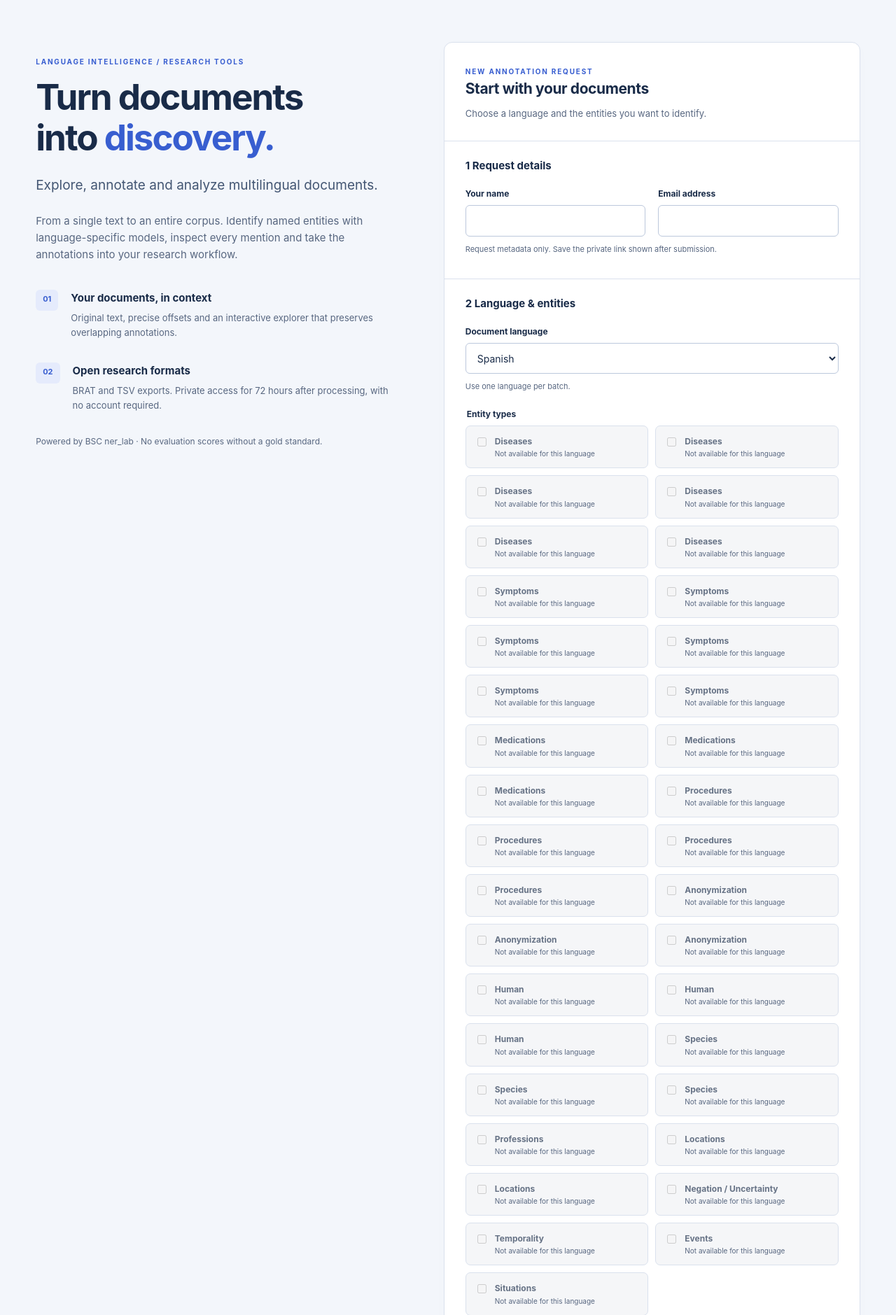
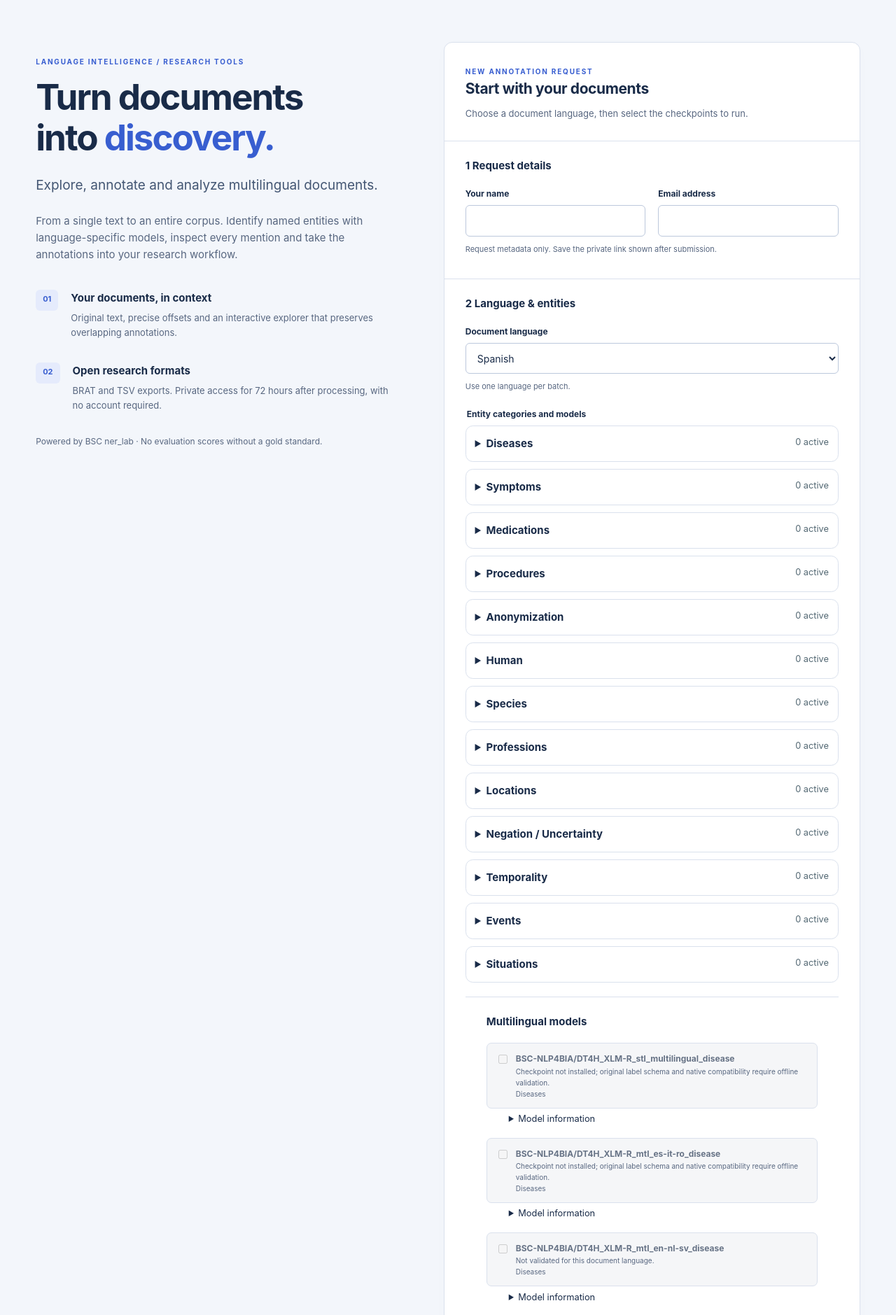
Before and after one commit to nlp4bia-bsc/ner-inference-web, a FastAPI app: page / in a window 1280 px wide. Shown: the part 71-1950 px from the top of the page at 70% size. Run offline with FastAPI, Linux system fonts and the light colour scheme.

Commit message:
feat: expose flat model categories and explicit multilingual selections

```diff
--- a/app/static/form.js
+++ b/app/static/form.js
@@ -4,7 +4,7 @@ const base = document.querySelector("meta[name=app-prefix]").content;
 const messages = {
   noModels:
     "No validated models are available for this language. Inference is currently unavailable.",
-  choose: "Choose one or more available entity types.",
+  choose: "Expand a category and choose one or more checkpoints.",
   unavailable: "Not available for this language",
   loadingError:
     "The model catalog could not be loaded. Please reload this page.",
@@ -19,9 +19,36 @@ const error = document.querySelector("#error");
 let catalog = [],
   busy = false;
 function selected() {
-  return [...entities.querySelectorAll("input:checked")].map((x) => x.value);
+  return [
+    ...new Set(
+      [...entities.querySelectorAll("input:checked")].map((x) => x.value),
+    ),
+  ];
+}
+function selectedCategories() {
+  const active = new Set(selected());
+  return [
+    ...new Set(
+      catalog
+        .filter((row) => active.has(row.model_id || row.entity))
+        .map((row) => row.display_name),
+    ),
+  ];
 }
 function update() {
+  for (const detail of entities.querySelectorAll("details[data-category]")) {
+    const active = new Set(selected());
+    const ids = new Set(
+      catalog
+        .filter(
+          (row) =>
+            row.entity === detail.dataset.category &&
+            active.has(row.model_id || row.entity),
+        )
+        .map((row) => row.model_id || row.entity),
+    );
+    detail.querySelector(".model-count").textContent = `${ids.size} active`;
+  }
   const pasted = document.querySelector("#input-mode").value === "PASTED_TEXT";
   const value = document.querySelector("#pasted-text").value;
   document.querySelector("#paste-counter").textContent =
@@ -32,47 +59,149 @@ function update() {
     (pasted ? !value.trim() : !files.files.length);
   if (pasted) {
     document.querySelector("#summary").textContent =
-      `${document.querySelector("#document-name").value || "pasted-text.txt"} · ${new TextEncoder().encode(value).length} bytes · ${language.value} · ${selected().join(", ")}`;
+      `${document.querySelector("#document-name").value || "pasted-text.txt"} · ${new TextEncoder().encode(value).length} bytes · ${language.value} · ${selectedCategories().join(", ")} · ${selected().length} model(s)`;
     return;
   }
   const names = [...files.files].map((x) => x.name);
   const bytes = [...files.files].reduce((sum, x) => sum + x.size, 0);
   const isZip = names.length === 1 && names[0].toLowerCase().endsWith(".zip");
   document.querySelector("#summary").textContent = names.length
-    ? `${names.join(", ")}\n${(bytes / 1024 / 1024).toFixed(2)} MB · ${isZip ? "ZIP document count is checked by the server" : names.length + " document(s)"}\nLanguage: ${language.selectedOptions[0]?.textContent || ""} · Entities: ${selected().join(", ") || "None"}`
+    ? `${names.join(", ")}\n${(bytes / 1024 / 1024).toFixed(2)} MB · ${isZip ? "ZIP document count is checked by the server" : names.length + " document(s)"}\nLanguage: ${language.selectedOptions[0]?.textContent || ""} · Entities: ${selectedCategories().join(", ") || "None"} · ${selected().length} model(s)`
     : "No documents selected.";
 }
+function modelChoice(row, retained, categories = []) {
+  const label = document.createElement("label");
+  const supported = !row.languages || row.languages.includes(language.value);
+  const available = row.available && supported;
+  label.className = `entity${available ? "" : " unavailable"}`;
+  const check = document.createElement("input");
+  check.type = "checkbox";
+  check.name = "models";
+  check.value = row.model_id || row.entity;
+  check.disabled = !available;
+  check.checked = available && retained.has(check.value);
+  const copy = document.createElement("span");
+  copy.textContent = row.model_name || row.model_id || row.display_name;
+  const detail = document.createElement("small");
+  detail.textContent = available
+    ? row.description || categories.join(", ") || row.display_name
+    : !supported
+      ? "Not validated for this document language."
+      : row.unavailable_reason || messages.unavailable;
+  copy.append(detail);
+  if (categories.length) {
+    const categoryList = document.createElement("small");
+    categoryList.textContent = categories.join(" · ");
+    copy.append(categoryList);
+  }
+  label.append(check, copy);
+  const container = document.createElement("div");
+  container.className = "model-choice";
+  container.append(label);
+  if (row.model_id) {
+    const info = document.createElement("details");
+    info.className = "model-information";
+    const summary = document.createElement("summary");
+    summary.textContent = "Model information";
+    const content = document.createElement("p");
+    content.textContent = `${row.model_id}${row.version ? " · version " + row.version : ""}${row.languages ? " · Languages: " + row.languages.join(", ") : ""}`;
+    info.append(summary, content);
+    if (
+      row.repository &&
+      /^[A-Za-z0-9_.-]+\/[A-Za-z0-9_.-]+$/.test(row.repository)
+    ) {
+      const link = document.createElement("a");
+      link.href = "https://huggingface.co/" + row.repository;
+      link.textContent = row.repository;
+      link.target = "_blank";
+      link.rel = "noopener noreferrer";
+      info.append(link);
+    }
+    const metrics = document.createElement("p");
+    metrics.textContent = Object.keys(row.metrics || {}).length
+      ? "Verified metrics: " + JSON.stringify(row.metrics)
+      : "No independently verified metrics registered.";
+    info.append(metrics);
+    container.append(info);
+  }
+  return container;
+}
 function render() {
+  // A language change may retain compatible multilingual choices, never create selections.
+  const retained = new Set(selected());
   entities.replaceChildren();
-  const rows = catalog.filter((x) => x.language === language.value);
-  for (const row of rows) {
-    const label = document.createElement("label");
-    label.className = `entity${row.available ? "" : " unavailable"}`;
-    const check = document.createElement("input");
-    check.type = "checkbox";
-    check.name = "entities";
-    check.value = row.entity;
-    check.disabled = !row.available;
-    check.checked = row.available;
-    const copy = document.createElement("span");
-    copy.textContent = row.display_name;
-    const detail = document.createElement("small");
-    detail.textContent = row.available
-      ? row.description || row.entity
-      : messages.unavailable;
-    copy.append(detail);
-    label.append(check, copy);
-    entities.append(label);
+  const rows = catalog.filter((row) => row.language === language.value);
+  const multilingual = catalog.filter((row) => row.language === "mul");
+  const categories = new Map();
+  for (const row of [...rows, ...multilingual]) {
+    if (!categories.has(row.entity))
+      categories.set(row.entity, row.display_name);
   }
-  document.querySelector("#catalog-message").textContent = rows.some(
-    (x) => x.available,
+  const local = document.createElement("div");
+  local.className = "category-list";
+  for (const [key, name] of categories) {
+    const category = document.createElement("details");
+    category.dataset.category = key;
+    category.className = "model-category";
+    const heading = document.createElement("summary");
+    heading.textContent = name;
+    const count = document.createElement("span");
+    count.className = "model-count";
+    heading.append(count);
+    category.append(heading);
+    const choices = rows.filter((row) => row.entity === key);
+    for (const row of choices) category.append(modelChoice(row, retained));
+    if (!choices.length) {
+      const hint = document.createElement("p");
+      hint.className = "hint";
+      hint.textContent =
+        "See Multilingual models below for registered checkpoints.";
+      category.append(hint);
+    }
+    local.append(category);
+  }
+  entities.append(local);
+  const global = document.createElement("section");
+  global.id = "multilingual-models";
+  const title = document.createElement("h3");
+  title.textContent = "Multilingual models";
+  global.append(title);
+  const unique = new Map();
+  for (const row of multilingual) {
+    if (!row.model_id) continue;
+    if (!unique.has(row.model_id))
+      unique.set(row.model_id, { row, categories: [] });
+    unique.get(row.model_id).categories.push(row.display_name);
+  }
+  for (const { row, categories } of unique.values())
+    global.append(modelChoice(row, retained, categories));
+  if (!unique.size) {
+    const hint = document.createElement("p");
+    hint.className = "hint";
+    hint.textContent = "No multilingual checkpoints registered.";
+    global.append(hint);
+  }
+  entities.append(global);
+  document.querySelector("#catalog-message").textContent = [
+    ...rows,
+    ...multilingual,
+  ].some(
+    (row) =>
+      row.available &&
+      (!row.languages || row.languages.includes(language.value)),
   )
     ? messages.choose
     : messages.noModels;
   update();
 }
 language.addEventListener("change", render);
-entities.addEventListener("change", update);
+entities.addEventListener("change", (event) => {
+  if (event.target.matches("input[type=checkbox]"))
+    for (const check of entities.querySelectorAll("input[type=checkbox]"))
+      if (check.value === event.target.value && !check.disabled)
+        check.checked = event.target.checked;
+  update();
+});
 files.addEventListener("change", update);
 form.addEventListener("submit", async (event) => {
   event.preventDefault();
@@ -83,6 +212,8 @@ form.addEventListener("submit", async (event) => {
   button.textContent = "Submitting…";
   try {
     const body = new FormData(form);
+    body.delete("models");
+    for (const identity of selected()) body.append("models", identity);
     if (document.querySelector("#input-mode").value === "PASTED_TEXT") {
       body.delete("pasted_text");
       body.append(
--- a/app/static/style.css
+++ b/app/static/style.css
@@ -1069,3 +1069,49 @@ textarea {
     overflow-wrap: anywhere;
   }
 }
+
+/* Categories and checkpoints come entirely from the declarative catalog. */
+#entities {
+  display: block;
+}
+.category-list {
+  display: grid;
+  gap: 0.65rem;
+}
+.model-category {
+  border: 1px solid var(--line, #d8e2e7);
+  border-radius: 0.65rem;
+  padding: 0.8rem;
+  min-width: 0;
+}
+.model-category > summary {
+  cursor: pointer;
+  font-weight: 650;
+}
+.model-count {
+  float: right;
+  font-weight: 400;
+  font-size: 0.8rem;
+  color: #536873;
+}
+.model-choice {
+  margin-top: 0.65rem;
+  min-width: 0;
+  overflow-wrap: anywhere;
+}
+.model-choice .entity {
+  margin: 0;
+}
+.model-information {
+  padding: 0.35rem 0.5rem 0.35rem 2rem;
+  font-size: 0.8rem;
+}
+.model-information summary {
+  cursor: pointer;
+}
+.model-information p {
+  margin: 0.4rem 0;
+}
+#multilingual-models {
+  margin-top: 1.3rem;
+}
--- a/app/templates/index.html
+++ b/app/templates/index.html
@@ -60,7 +60,7 @@
         <div class="form-heading">
           <span class="eyebrow">NEW ANNOTATION REQUEST</span>
           <h2>Start with your documents</h2>
-          <p>Choose a language and the entities you want to identify.</p>
+          <p>Choose a document language, then select the checkpoints to run.</p>
         </div>
         <section>
           <h3><span class="step">1</span> Request details</h3>
@@ -99,7 +99,7 @@
           </select>
           <p class="hint">Use one language per batch.</p>
           <fieldset>
-            <legend>Entity types</legend>
+            <legend>Entity categories and models</legend>
             <div id="entities" class="entities"></div>
           </fieldset>
           <p id="catalog-message" class="notice" role="status">
```
Also changed, not shown: app/static/viewer.js (+26 -3 lines), tests/test_browser.py (+9 -2 lines), tests/test_ui_v3.py (+121 -1 lines).
